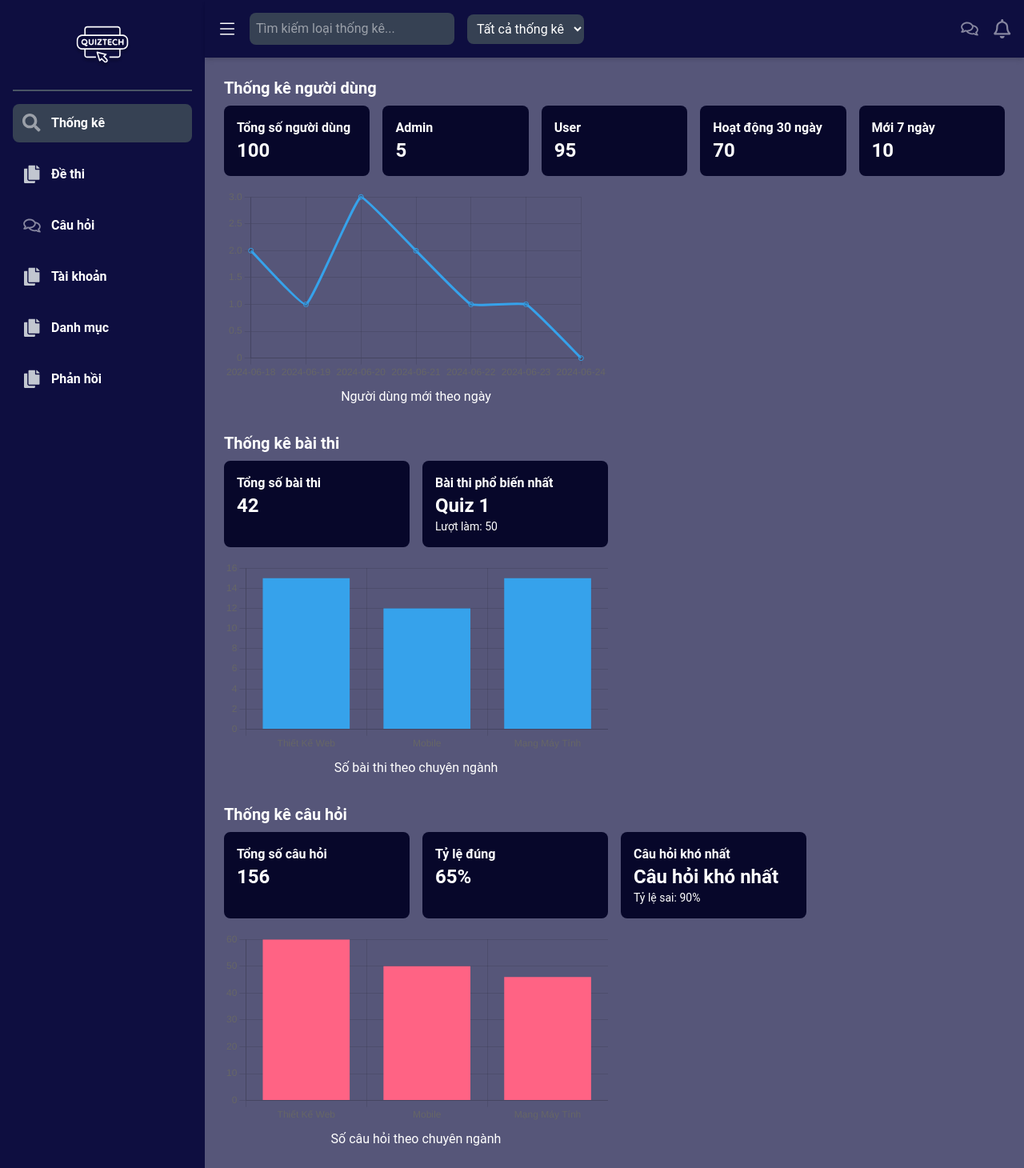
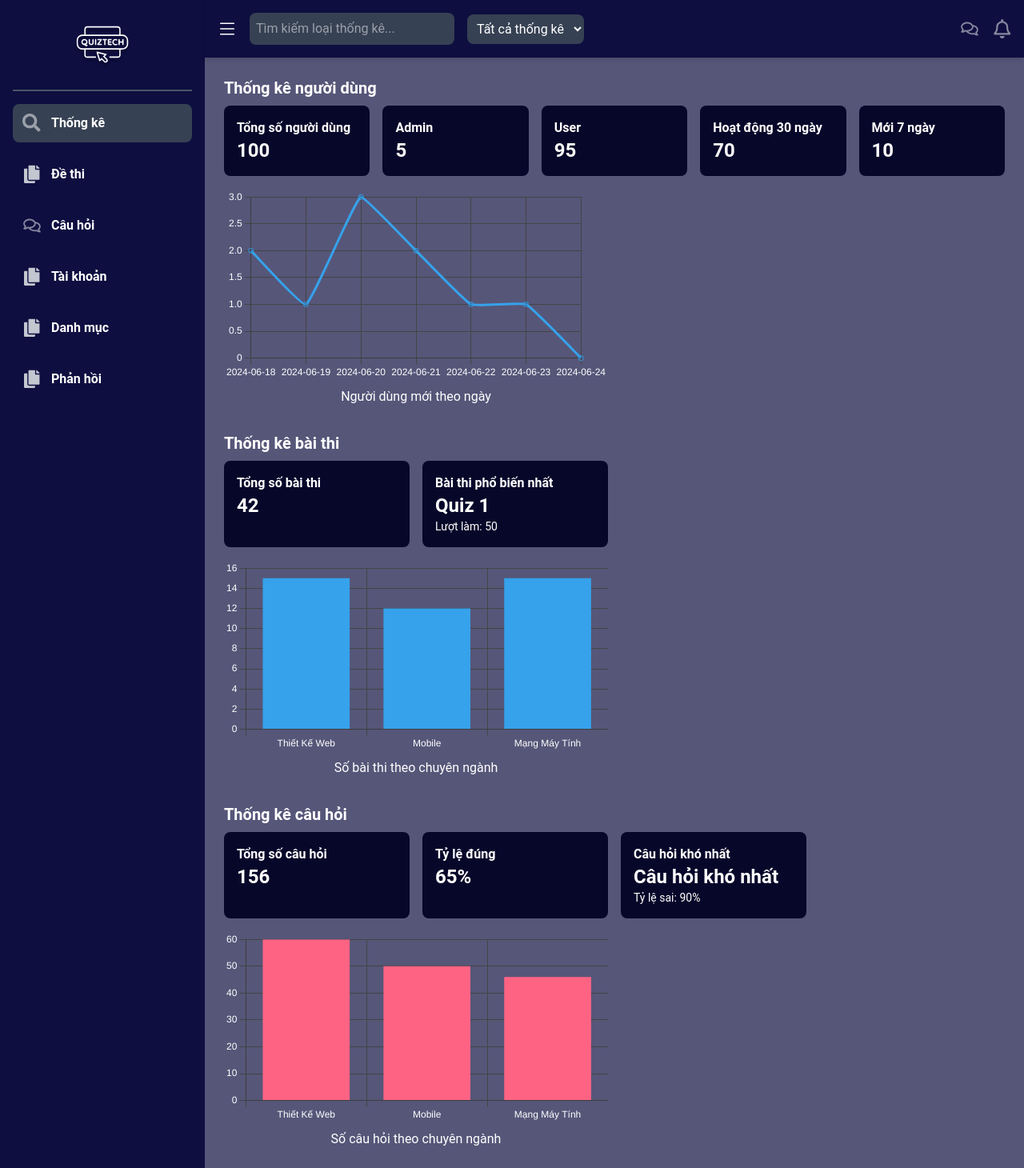
Before and after one commit to trung2004official/FinalProjectFrontEnd, a React (Vite) app: page /admin in a window 1280 px wide. Shown: the whole page at 80% size. Built offline with nearby package versions, Linux system fonts and the light colour scheme.

Commit message:
fix-status-patch

```diff
--- a/src/pages/Admin/Quiz/QuizManagementDetails.jsx
+++ b/src/pages/Admin/Quiz/QuizManagementDetails.jsx
@@ -59,7 +59,7 @@ const QuizManagementDetails = () => {
     setToggleLoading(true);
     try {
       const response = await axios.patch(`${BASE_URL}/api/quizzes/update-status/${id}`, {
-        status: isPublic ? 'public' : 'private',
+        status: isPublic ? 'private' : 'public',
       });
       console.log('Trạng thái cập nhật thành công: ', response.data);
       setIsPublic((prev) => !prev);
--- a/src/pages/Admin/Statistics.jsx
+++ b/src/pages/Admin/Statistics.jsx
@@ -146,7 +146,32 @@ const Statistics = () => {
                 </div>
                 <div className="grid grid-cols-1 md:grid-cols-2 gap-4">
                     <div>
-                        <Line data={newUserLineData} />
+                        <Line
+                            data={newUserLineData}
+                            options={{
+                                plugins: {
+                                    legend: {
+                                        labels: {
+                                            color: '#fff', // màu chữ của legend
+                                        }
+                                    },
+                                    tooltip: {
+                                        bodyColor: '#fff', // màu chữ tooltip
+                                        titleColor: '#fff'
+                                    }
+                                },
+                                scales: {
+                                    x: {
+                                        ticks: { color: '#fff' }, // màu chữ trục X
+                                        grid: { color: '#444' }
+                                    },
+                                    y: {
+                                        ticks: { color: '#fff' }, // màu chữ trục Y
+                                        grid: { color: '#444' }
+                                    }
+                                }
+                            }}
+                        />
                         <div className="text-center mt-2">Người dùng mới theo ngày</div>
                     </div>
                 </div>
@@ -168,7 +193,32 @@ const Statistics = () => {
                 </div>
                 <div className="grid grid-cols-1 md:grid-cols-2 gap-4">
                     <div>
-                        <Bar data={quizBarData} />
+                        <Bar
+                            data={quizBarData}
+                            options={{
+                                plugins: {
+                                    legend: {
+                                        labels: {
+                                            color: '#fff', // màu chữ của legend
+                                        }
+                                    },
+                                    tooltip: {
+                                        bodyColor: '#fff', // màu chữ tooltip
+                                        titleColor: '#fff'
+                                    }
+                                },
+                                scales: {
+                                    x: {
+                                        ticks: { color: '#fff' }, // màu chữ trục X
+                                        grid: { color: '#444' }
+                                    },
+                                    y: {
+                                        ticks: { color: '#fff' }, // màu chữ trục Y
+                                        grid: { color: '#444' }
+                                    }
+                                }
+                            }}
+                        />
                         <div className="text-center mt-2">Số bài thi theo chuyên ngành</div>
                     </div>
                 </div>
@@ -196,7 +246,32 @@ const Statistics = () => {
                 </div>
                 <div className="grid grid-cols-1 md:grid-cols-2 gap-4">
                     <div>
-                        <Bar data={questionBarData} />
+                        <Bar
+                            data={questionBarData}
+                            options={{
+                                plugins: {
+                                    legend: {
+                                        labels: {
+                                            color: '#fff', // màu chữ của legend
+                                        }
+                                    },
+                                    tooltip: {
+                                        bodyColor: '#fff', // màu chữ tooltip
+                                        titleColor: '#fff'
+                                    }
+                                },
+                                scales: {
+                                    x: {
+                                        ticks: { color: '#fff' }, // màu chữ trục X
+                                        grid: { color: '#444' }
+                                    },
+                                    y: {
+                                        ticks: { color: '#fff' }, // màu chữ trục Y
+                                        grid: { color: '#444' }
+                                    }
+                                }
+                            }}
+                        />
                         <div className="text-center mt-2">Số câu hỏi theo chuyên ngành</div>
                     </div>
                 </div>
```
